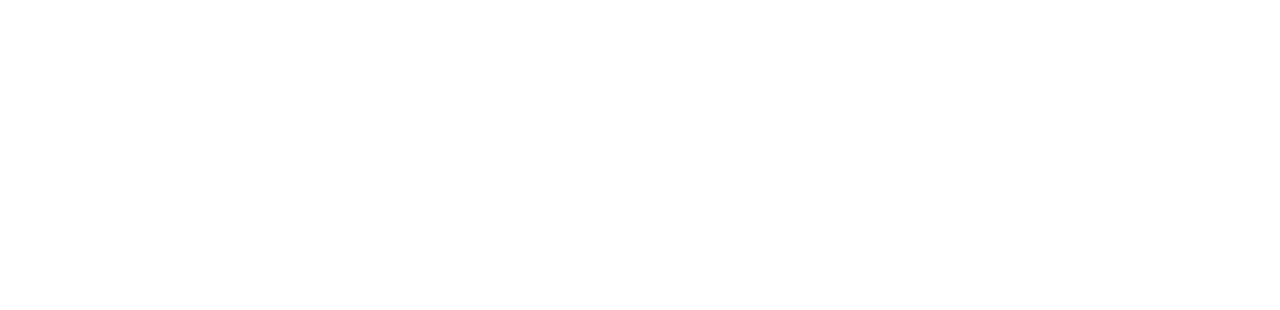
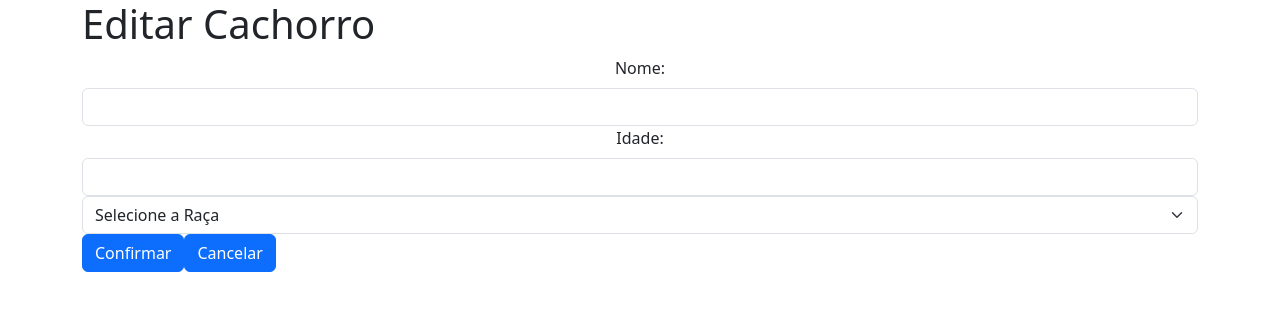
Before and after one commit to psvictordev/loginPage, a React (Create React App) app: page /editdog in a window 1280 px wide. Before the commit this address had no page. Shown: the top 310 px of the page. Built offline with nearby package versions, Linux system fonts and the light colour scheme.

Commit message:
Pages Add and Edit

```diff
--- a/package.json
+++ b/package.json
@@ -7,6 +7,7 @@
     "@testing-library/react": "^13.4.0",
     "@testing-library/user-event": "^13.5.0",
     "bootstrap": "^5.3.1",
+    "mdb-react-ui-kit": "^6.2.0",
     "react": "^18.2.0",
     "react-bootstrap": "^2.8.0",
     "react-dom": "^18.2.0",
--- a/src/App.js
+++ b/src/App.js
@@ -1,12 +1,14 @@
-import React from 'react';
-import './App.css';
-import 'bootstrap/dist/css/bootstrap.min.css';
+import React from "react";
+import "./App.css";
+import "bootstrap/dist/css/bootstrap.min.css";
 
-import { Routes, Route, useNavigate } from 'react-router-dom';
+import { Routes, Route, useNavigate } from "react-router-dom";
 
-import Home from './pages/Home'
-import Login from './pages/Login'
-import Protected from './pages/privateRoute'
+import Home from "./pages/Home";
+import Login from "./pages/Login";
+import AddDog from "./pages/AddDog";
+import EditDog from "./pages/EditDog";
+import Protected from "./pages/privateRoute";
 
 function App() {
   useNavigate();
@@ -14,21 +16,21 @@ function App() {
   return (
     <div>
       <Routes>
-        <Route path='/' element={
-          <Protected>
-            <Home />
-          </Protected>
-        }
+        <Route
+          path="/"
+          element={
+            <Protected>
+              <Home />
+            </Protected>
+          }
         />
-        <Route path='login' element={
-          <Login />
-        }
-        />
+        <Route path="login" element={<Login />} />
+        <Route path="addDog" element={<AddDog />} />
+        <Route path="editdog" element={<EditDog />} />
+        <Route path="*" element={<Home />} />
       </Routes>
-
     </div>
-  )
-
+  );
 }
 
 export default App;
--- /dev/null
+++ b/src/pages/AddDog.js
@@ -0,0 +1,34 @@
+import Form from "react-bootstrap/Form";
+import Container from "react-bootstrap/Container";
+
+import Button from "react-bootstrap/Button";
+
+export default function addDog() {
+  return (
+    <Container>
+      <h1>Adicionar Cachorro</h1>
+      <Form>
+        <Form.Group>
+          <Form.Label className="d-flex justify-content-center">
+            Nome:
+          </Form.Label>
+          <Form.Control type="text" className="content-center" />
+        </Form.Group>
+        <Form.Group>
+          <Form.Label className="d-flex justify-content-center">
+            Idade:
+          </Form.Label>
+          <Form.Control type="text" className="content-center" />
+        </Form.Group>
+        <Form.Group>
+          <Form.Select>
+            <option>Selecione a Raça</option>
+            <option>API Breeds</option>
+          </Form.Select>
+        </Form.Group>
+      </Form>
+
+      <Button>Salvar</Button>
+    </Container>
+  );
+}
--- /dev/null
+++ b/src/pages/EditDog.js
@@ -0,0 +1,34 @@
+import Form from "react-bootstrap/Form";
+import Container from "react-bootstrap/Container";
+
+import Button from "react-bootstrap/Button";
+
+export default function editDog() {
+  return (
+    <Container>
+      <h1>Editar Cachorro</h1>
+      <Form>
+        <Form.Group>
+          <Form.Label className="d-flex justify-content-center">
+            Nome:
+          </Form.Label>
+          <Form.Control type="text" className="content-center" />
+        </Form.Group>
+        <Form.Group>
+          <Form.Label className="d-flex justify-content-center">
+            Idade:
+          </Form.Label>
+          <Form.Control type="text" className="content-center" />
+        </Form.Group>
+        <Form.Group>
+          <Form.Select>
+            <option>Selecione a Raça</option>
+            <option>API Breeds</option>
+          </Form.Select>
+        </Form.Group>
+      </Form>
+      <Button>Confirmar</Button>
+      <Button>Cancelar</Button>
+    </Container>
+  );
+}
--- a/src/pages/Home.js
+++ b/src/pages/Home.js
@@ -13,11 +13,19 @@ export default function Home() {
     navigate("/");
   };
 
+  const addDog = () => {
+    navigate("./AddDog");
+  };
+
   return (
     <div>
-      <h1 className="d-flex justify-content-center">
-        {usuario} está Logado!
-      </h1>
+      <h1 className="d-flex justify-content-center">Cachorro de {usuario}!</h1>
+
+      <div className="d-flex justify-content-center">
+        <Button variant="primary" onClick={addDog} size="lg">
+          Adicionar Cachorro
+        </Button>{" "}
+      </div>
 
       <div className="d-flex justify-content-center">
         <Button variant="primary" onClick={signout} size="lg">
```
Also changed, not shown: 1 other file (tests, documents, lock files or other folders).
